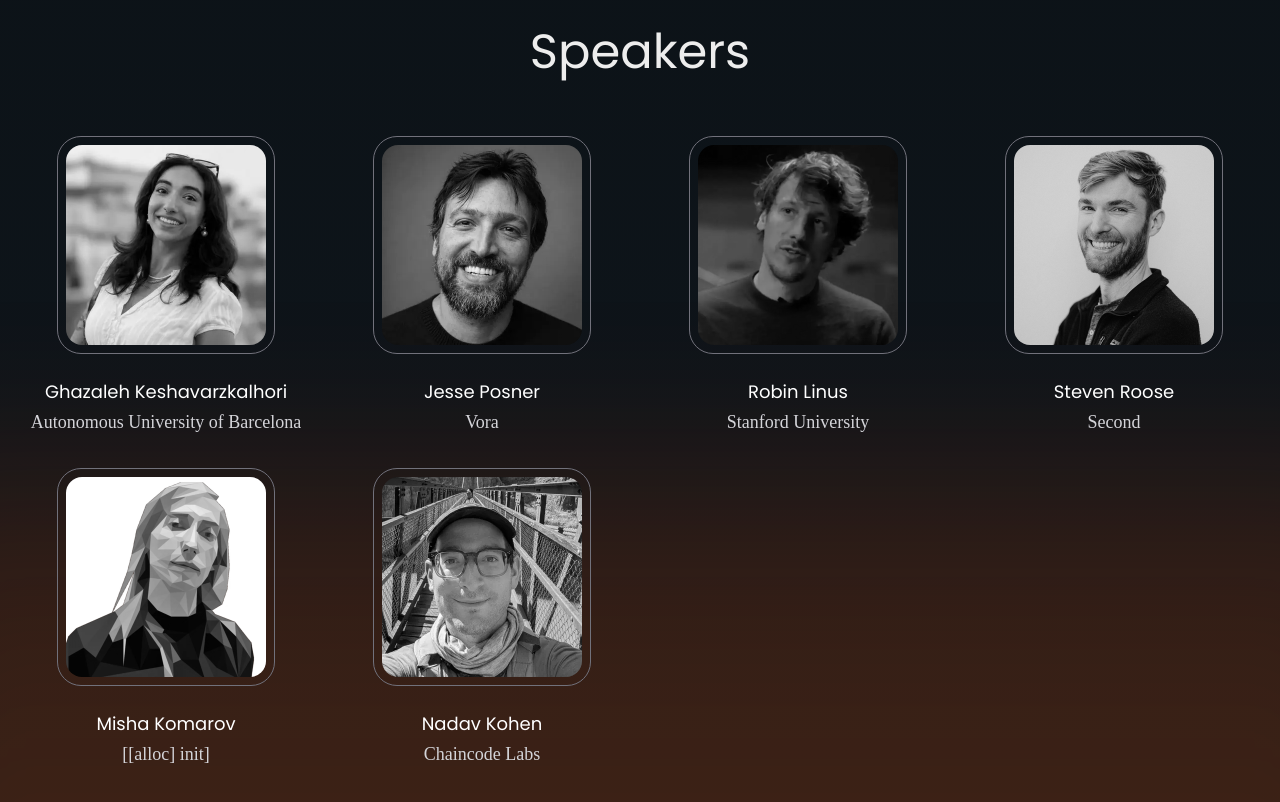
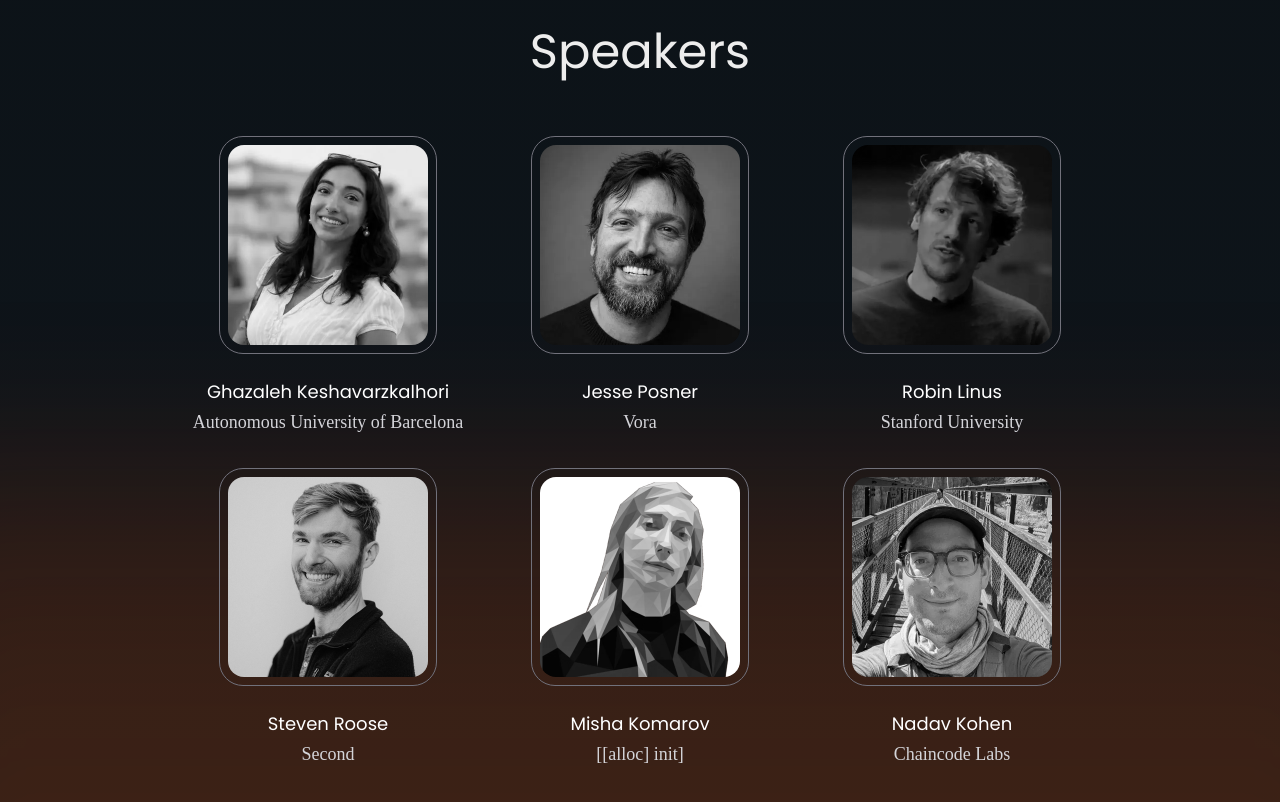
Before and after one commit to chaincodelabs/brd-website, a Next.js app: page / in a window 1280 px wide. Shown: the part 4320-5122 px from the top of the page. Built offline with nearby package versions, Linux system fonts and the light colour scheme.

Commit message:
Updates speakers so they didplay, at most, four at a time
We have a total of 7 speakers max, the 7th (prize winner) is usually announced
later. Currently the layout displays 4/2, with this change we do 3/3, and then
default to 4/3 when the winner is announced.

```diff
--- a/app/page.tsx
+++ b/app/page.tsx
@@ -11,6 +11,11 @@ import Picture from '@/components/Picture'
 import AgendaItem from '@/components/AgendaItem'
 import FAQItem from '@/components/FAQItem'
 import { useState } from 'react'
+
+// Speakers wrap into rows of at most 4. With 5 or 6 speakers the rows are split
+// evenly instead (3+3 rather than 4+2), and a short final row stays centered.
+const speakersPerRow = (count: number) =>
+  count <= 4 ? count : count <= 6 ? Math.ceil(count / 2) : 4
 
 export default function Home() {
   const [openFAQs, setOpenFAQs] = useState<number[]>([])
@@ -72,7 +77,13 @@ export default function Home() {
             {Speakers.length === 0 ?
               <p className="font-sans text-2xl text-center border-zinc-800 border p-6 w-full">Coming Soon</p>
             :
-            <div className="grid grid-cols-1 sm:grid-cols-2 lg:grid-cols-4 gap-8 w-full">
+            <div
+              className="flex flex-wrap justify-center gap-8 w-full mx-auto [--speaker-w:220px] xl:[--speaker-w:280px]"
+              style={{
+                // Cap the row at N speakers, so the rest wrap onto a centered row
+                maxWidth: `calc(${speakersPerRow(Speakers.length)} * var(--speaker-w) + ${speakersPerRow(Speakers.length) - 1} * 2rem)`
+              }}
+            >
               {Speakers.map((speaker, index) =>{
                 const SpeakerContent = () => (
                   <div className="flex flex-col gap-6 items-center justify-start">
@@ -100,13 +111,13 @@ export default function Home() {
                     href={speaker.link}
                     target="_blank"
                     rel="noopener noreferrer"
-                    className="transition-opacity text-white hover:!no-underline"
+                    className="transition-opacity text-white hover:!no-underline w-[var(--speaker-w)] max-w-full"
                     key={index}
                   >
                     <SpeakerContent />
                   </a>
                 ) : (
-                  <div key={index}>
+                  <div key={index} className="w-[var(--speaker-w)] max-w-full">
                     <SpeakerContent />
                   </div>
                 );
```
